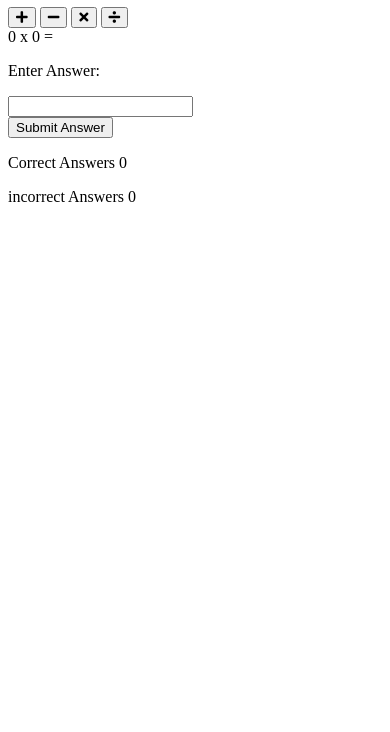
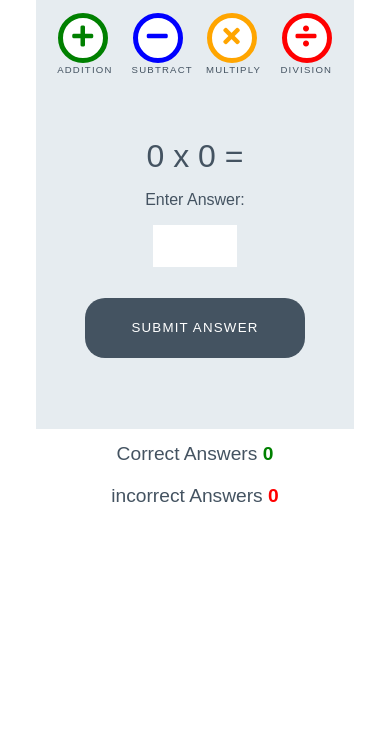
Before and after one commit to 2QLuu/Love-maths, a plain HTML site: page index.html in a window 390 px wide. Shown: the part 112-844 px from the top of the page. Drawn offline with Linux system fonts and the light colour scheme.

Commit message:
added the css

```diff
--- a/assets/css/style.css
+++ b/assets/css/style.css
@@ -0,0 +1,253 @@
+/* --------- Global style */
+
+body {
+    background-color: white;
+    font-family: "Raleway", sans-serif;
+    color: #445361;
+    text-align: center;
+}
+
+/* --------- Heading */
+
+.heading {
+    text-align: center;
+    font-size: 2.5rem;
+}
+
+.logo {
+    height: 40px;
+    padding-right: 5px;
+}
+
+/* --------- Game layout */
+
+.game-area {
+    background-color: #E6ECF0;
+    box-sizing: border-box;
+    width: 85%;
+    height: 65vh;
+    max-height: 450px;
+    max-width: 830px;
+    margin-left: auto;
+    margin-right: auto;
+    padding: 1%;
+}
+
+.question-area {
+    width: 50%;
+    font-size: 2rem;
+    margin: auto;
+    padding: 50px 0;
+}
+
+.question-area span {
+    padding: 0 15px;
+}
+
+.score-area {
+    margin: 5px auto;
+    width: 60%;
+    font-size: 1.2rem;
+}
+
+.controls-area {
+    width: 85%;
+    margin: 30px auto;
+}
+
+#score {
+    color: green;
+    font-weight: bold;
+}
+
+#incorrect {
+    color: red;
+    font-weight: bold;
+}
+
+.answer-message {
+    display: none;
+    font-size: 1rem;
+}
+
+#answer-box {
+    border: none;
+    color: #445361;
+    display: inline-block;
+    height: 40px;
+    width: 80px;
+    font-size: 1.2rem;
+}
+
+.scores {
+    display: inline-block;
+    padding: 25px;
+}
+
+/* --------- Buttons */
+
+.btn {
+    width: 220px;
+    height: 60px;
+    font-family: "Raleway", sans-serif;
+    text-transform: uppercase;
+    letter-spacing: 1.2px;
+    color: white;
+}
+
+.btn:focus {
+    outline: none;
+}
+
+.btn--big {
+    padding-top: 10px;
+    border-radius: 50%;
+    background-color: white;
+    border: 10px solid;
+    width: 100px;
+    height: 100px;
+    font-size: 3.2rem;
+    margin: 0 30px;
+    transition: all 0.5s;
+}
+
+.btn--big::after {
+    content: attr(data-type);
+    font-size: 1rem;
+    color: #445361;
+    position: relative;
+    left: -0.5em;
+}
+
+
+.btn--blue {
+    border-color: blue;
+    color: blue;
+}
+
+.btn--blue:active,
+.btn--blue:hover {
+    background-color: darkblue;
+    color: white;
+}
+
+.btn--orange {
+    border-color: orange;
+    color: orange;
+}
+
+.btn--orange:active,
+.btn--orange:hover {
+    background-color: darkorange;
+    color: white;
+}
+
+.btn--red {
+    border-color: red;
+    color: red;
+}
+
+.btn--red:active,
+.btn--red:hover {
+    background-color: darkred;
+    color: white;
+}
+
+.btn--green {
+    border-color: green;
+    color: green;
+}
+
+.btn--green:active,
+.btn--green:hover {
+    background-color: darkgreen;
+    color: white;
+}
+
+.btn--gray {
+    margin-top: 25px;
+    background-color: #445361;
+    border: 1px transparent;
+    border-radius: 20px;
+}
+
+.btn--gray:active,
+.btn--gray:hover {
+    background-color: #0d1013;
+}
+
+/* --------- Media queries */
+
+@media (max-width: 414px) {
+    .controls-area {
+        width: 100%;
+    }
+
+    .btn--big {
+        margin: 0 10px;
+        padding: 5px;
+        border: 5px solid;
+        width: 50px;
+        height: 50px;
+        font-size: 1.5rem;
+    }
+
+    .btn--big::after {
+        font-size: 0.6rem;
+        left: -0.7rem;
+    }
+
+    .question-area {
+        padding: 10% 0;
+        width: 100%;
+    }
+
+    .question-area span {
+        padding: 0;
+    }
+
+    .answer-message {
+        display: block;
+    }
+
+    #answer-box {
+        display: block;
+        margin: 0 auto;
+    }
+    .btn--gray {
+        margin-top: 0;
+    }
+
+    .score-area {
+        width: 100%;
+    }
+
+    .scores {
+        margin: 0.5em auto;
+        display: block;
+        padding: 5px;
+    }
+
+    .heading {
+        font-size: 2rem;
+    }
+}
+
+@media (max-width: 320px) {
+    .game-area {
+        height: 70vh;
+    }
+
+    .controls-area {
+        width: 75%;
+        margin: 10px auto;
+    }
+
+    .btn--big {
+        margin: 10px 10px;
+    }
+    .question-area {
+        padding: 10px 0;
+    }
+
+}
--- a/index.html
+++ b/index.html
@@ -21,19 +21,21 @@
 
     <div class="game-area">
         <div class="controls-area">
-            <button class="btn btn--big btn--green">
+            <button data-type="addition" class="btn btn--big btn--green">
                 <i class="fas fa-plus"></i>
             </button>
-            <button class="btn btn--big btn--blue">
+            <button data-type="subtract" class="btn btn--big btn--blue">
                 <i class="fas fa-minus"></i>
             </button>
-            <button class="btn btn--big btn--orange">
+            <button data-type="multiply" class="btn btn--big btn--orange">
                 <i class="fas fa-times"></i>
             </button>
-            <button class="btn btn--big btn--red">
+            <button data-type="division" class="btn btn--big btn--red">
                 <i class="fas fa-divide"></i>
             </button>
         </div>
+
+
         <div class="question-area">
             <span id="operand1">0</span>
             <span id="operator">x</span>
@@ -42,7 +44,8 @@
             <p class="answer-message">Enter Answer:</p>
             <input id="answer-box" type="number">
         </div>
-        <button class="btn btn--grey">Submit Answer</button>
+        <button data-type="submit" class="btn  btn--gray">Submit Answer</button>
+
     </div>
 
 
```
